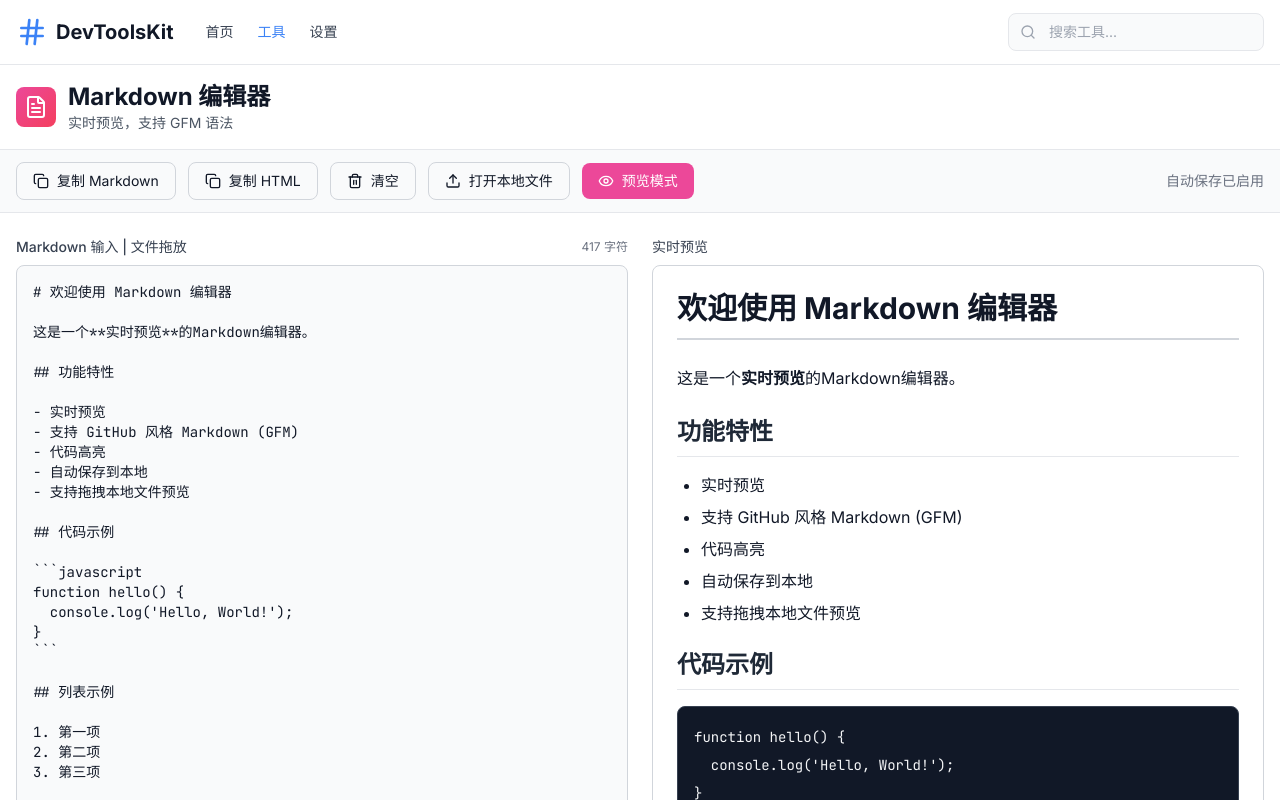
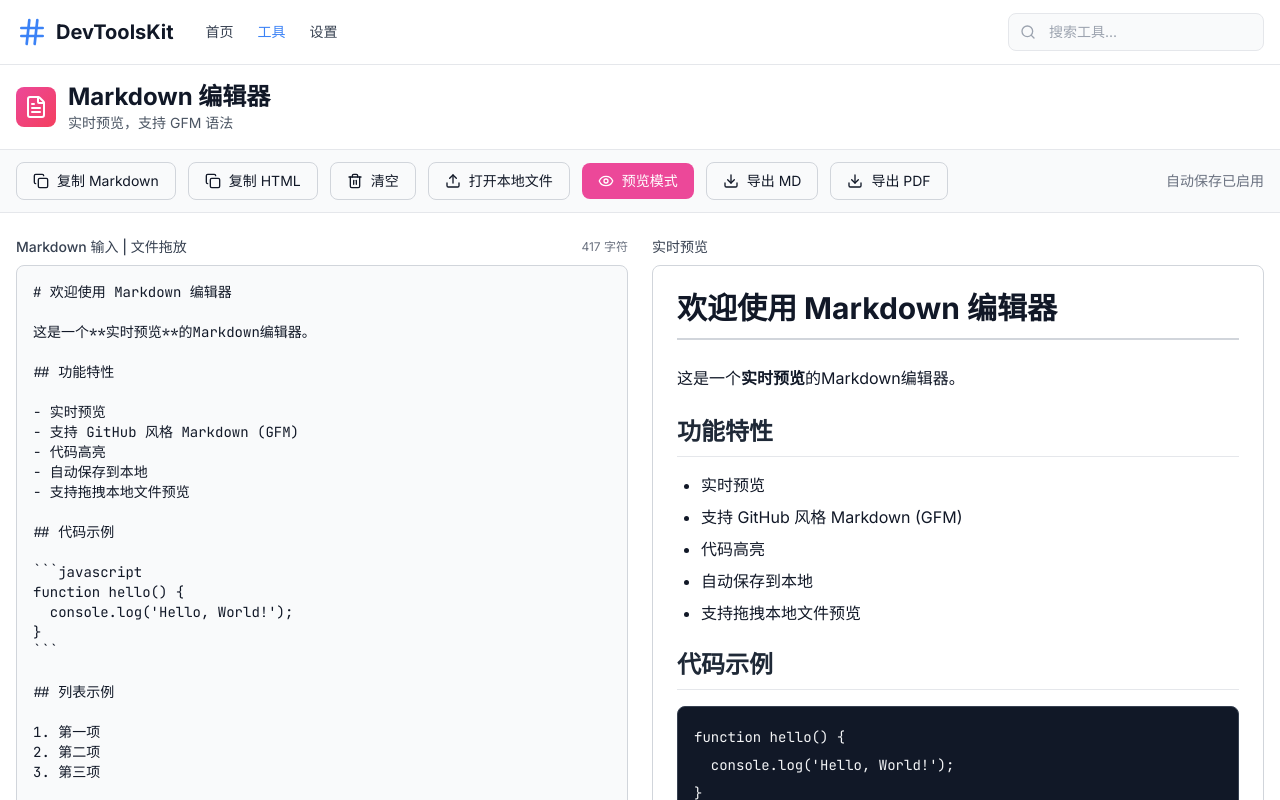
Before and after one commit to ivenlau/devtools-kit, a Next.js app: page /tools/markdown in a window 1280 px wide. Shown: the top 800 px of the page. Built offline with nearby package versions, Linux system fonts and the light colour scheme.

Commit message:
update: add markdown file export

```diff
--- a/package.json
+++ b/package.json
@@ -21,6 +21,7 @@
   "license": "MIT",
   "dependencies": {
     "@monaco-editor/react": "^4.7.0",
+    "@types/html2pdf.js": "^0.10.0",
     "@types/node": "^25.1.0",
     "@types/react": "^19.2.10",
     "@types/react-dom": "^19.2.3",
@@ -35,6 +36,7 @@
     "diff": "^8.0.3",
     "diff2": "^0.1.7",
     "html-minifier": "^4.0.0",
+    "html2pdf.js": "^0.14.0",
     "ipaddr.js": "^2.3.0",
     "js-yaml": "^4.1.1",
     "jwt-decode": "^4.0.0",
--- a/src/app/tools/markdown/page.tsx
+++ b/src/app/tools/markdown/page.tsx
@@ -1,7 +1,7 @@
 'use client'
 
 import { useState, useEffect, useRef } from 'react'
-import { FileText, Copy, Trash2, Upload, ArrowLeft, Eye, ChevronUp } from 'lucide-react'
+import { FileText, Copy, Trash2, Upload, ArrowLeft, Eye, ChevronUp, Download } from 'lucide-react'
 import { marked } from 'marked'
 
 // 配置marked选项
@@ -175,6 +175,104 @@ function hello() {
     window.scrollTo({ top: 0, behavior: 'smooth' })
   }
 
+  // 导出为 Markdown 文件
+  const exportAsMarkdown = () => {
+    const blob = new Blob([markdown], { type: 'text/markdown;charset=utf-8' })
+    const url = URL.createObjectURL(blob)
+    const link = document.createElement('a')
+    link.href = url
+    link.download = localFileName || 'document.md'
+    document.body.appendChild(link)
+    link.click()
+    document.body.removeChild(link)
+    URL.revokeObjectURL(url)
+  }
+
+  // 导出为 PDF 文件
+  const exportAsPDF = async () => {
+    const html2pdfModule = await import('html2pdf.js')
+    const html2pdf = html2pdfModule.default || html2pdfModule
+
+    const element = document.createElement('div')
+    element.innerHTML = html
+    element.className = 'markdown-preview prose max-w-none p-8'
+    element.style.width = '210mm'
+    element.style.padding = '20mm'
+    element.style.background = 'white'
+    element.style.color = '#000000'
+
+    // 强制所有文本为黑色，确保高对比度
+    const style = document.createElement('style')
+    style.textContent = `
+      .markdown-preview * {
+        color: #000000 !important;
+      }
+      .markdown-preview h1,
+      .markdown-preview h2,
+      .markdown-preview h3,
+      .markdown-preview h4,
+      .markdown-preview h5,
+      .markdown-preview h6 {
+        color: #000000 !important;
+        font-weight: bold !important;
+      }
+      .markdown-preview strong {
+        color: #000000 !important;
+        font-weight: bold !important;
+      }
+      .markdown-preview a {
+        color: #0066cc !important;
+        text-decoration: underline;
+      }
+      .markdown-preview code {
+        background: #f5f5f5 !important;
+        color: #000000 !important;
+        border: 1px solid #ddd !important;
+      }
+      .markdown-preview pre {
+        background: #f5f5f5 !important;
+        border: 1px solid #ddd !important;
+      }
+      .markdown-preview pre code {
+        background: transparent !important;
+        border: none !important;
+      }
+      .markdown-preview blockquote {
+        color: #333333 !important;
+        border-left-color: #666666 !important;
+      }
+      .markdown-preview table {
+        border-color: #000000 !important;
+      }
+      .markdown-preview th,
+      .markdown-preview td {
+        border-color: #cccccc !important;
+        color: #000000 !important;
+      }
+      .markdown-preview img {
+        max-width: 100% !important;
+      }
+    `
+    document.head.appendChild(style)
+
+    const opt = {
+      margin: 10,
+      filename: localFileName?.replace('.md', '.pdf') || 'document.pdf',
+      image: { type: 'jpeg', quality: 0.98 },
+      html2canvas: { scale: 2, useCORS: true, backgroundColor: '#ffffff' },
+      jsPDF: { unit: 'mm', format: 'a4', orientation: 'portrait' },
+    }
+
+    try {
+      await html2pdf().set(opt).from(element).save()
+    } catch (error) {
+      console.error('PDF export failed:', error)
+      alert('PDF 导出失败，请重试')
+    } finally {
+      document.head.removeChild(style)
+    }
+  }
+
   return (
     <div
       className="min-h-screen bg-white dark:bg-gray-900"
@@ -247,6 +345,20 @@ function hello() {
                 <Eye className="h-4 w-4" />
                 预览模式
               </button>
+              <button
+                onClick={exportAsMarkdown}
+                className="px-4 py-2 border border-gray-300 dark:border-gray-600 rounded-lg hover:bg-gray-100 dark:hover:bg-gray-700 transition-all text-sm flex items-center gap-2"
+              >
+                <Download className="h-4 w-4" />
+                导出 MD
+              </button>
+              <button
+                onClick={exportAsPDF}
+                className="px-4 py-2 border border-gray-300 dark:border-gray-600 rounded-lg hover:bg-gray-100 dark:hover:bg-gray-700 transition-all text-sm flex items-center gap-2"
+              >
+                <Download className="h-4 w-4" />
+                导出 PDF
+              </button>
 
               <div className="ml-auto text-sm text-gray-500 dark:text-gray-400">
                 自动保存已启用
@@ -260,6 +372,20 @@ function hello() {
               >
                 <ArrowLeft className="h-4 w-4" />
                 返回编辑模式
+              </button>
+              <button
+                onClick={exportAsMarkdown}
+                className="px-4 py-2 border border-gray-300 dark:border-gray-600 rounded-lg hover:bg-gray-100 dark:hover:bg-gray-700 transition-all text-sm flex items-center gap-2"
+              >
+                <Download className="h-4 w-4" />
+                导出 MD
+              </button>
+              <button
+                onClick={exportAsPDF}
+                className="px-4 py-2 border border-gray-300 dark:border-gray-600 rounded-lg hover:bg-gray-100 dark:hover:bg-gray-700 transition-all text-sm flex items-center gap-2"
+              >
+                <Download className="h-4 w-4" />
+                导出 PDF
               </button>
               <div className="ml-auto text-sm text-gray-500 dark:text-gray-400">
                 {localFileName ? `正在预览: ${localFileName}` : '预览模式'}
```
Also changed, not shown: 1 other file (tests, documents, lock files or other folders).
